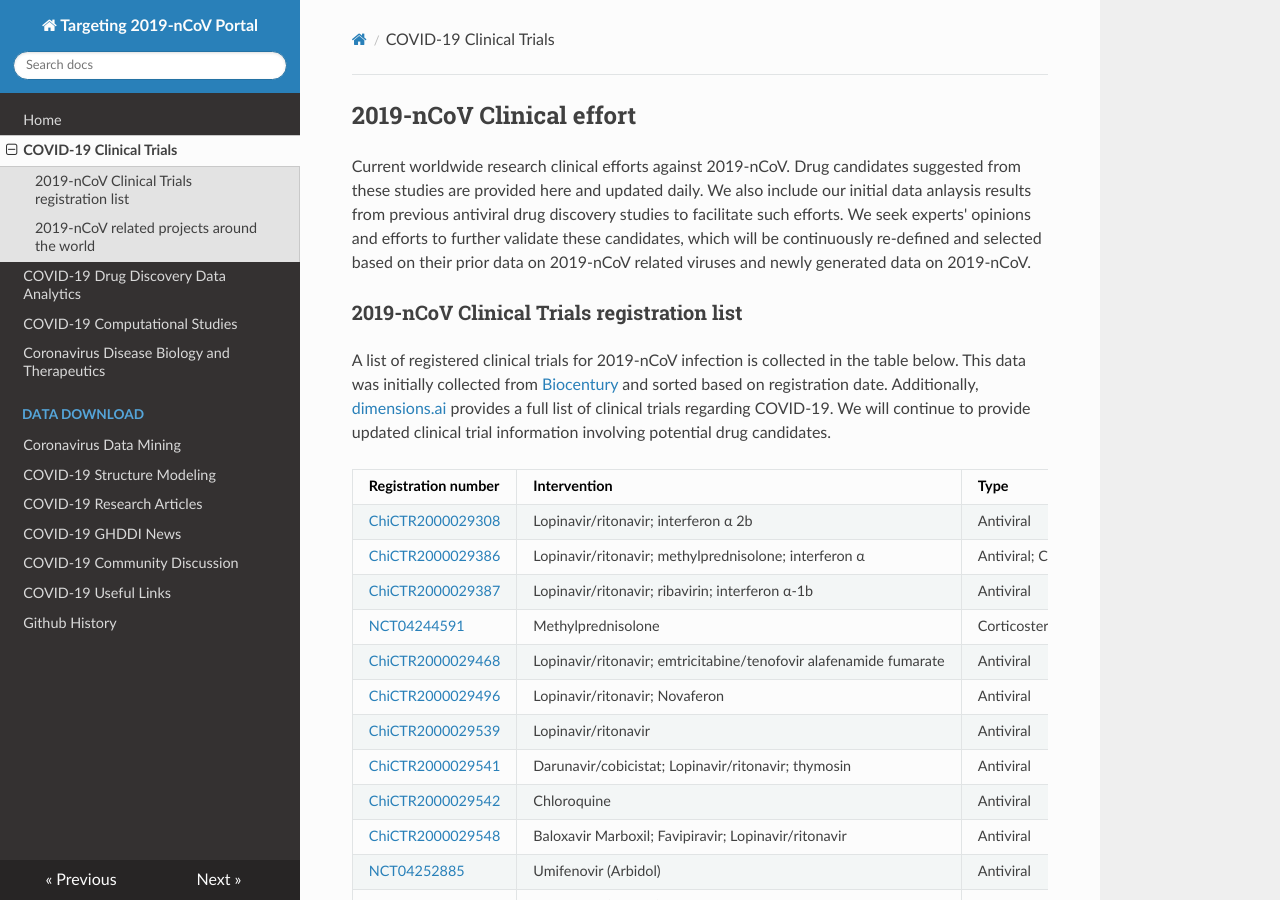
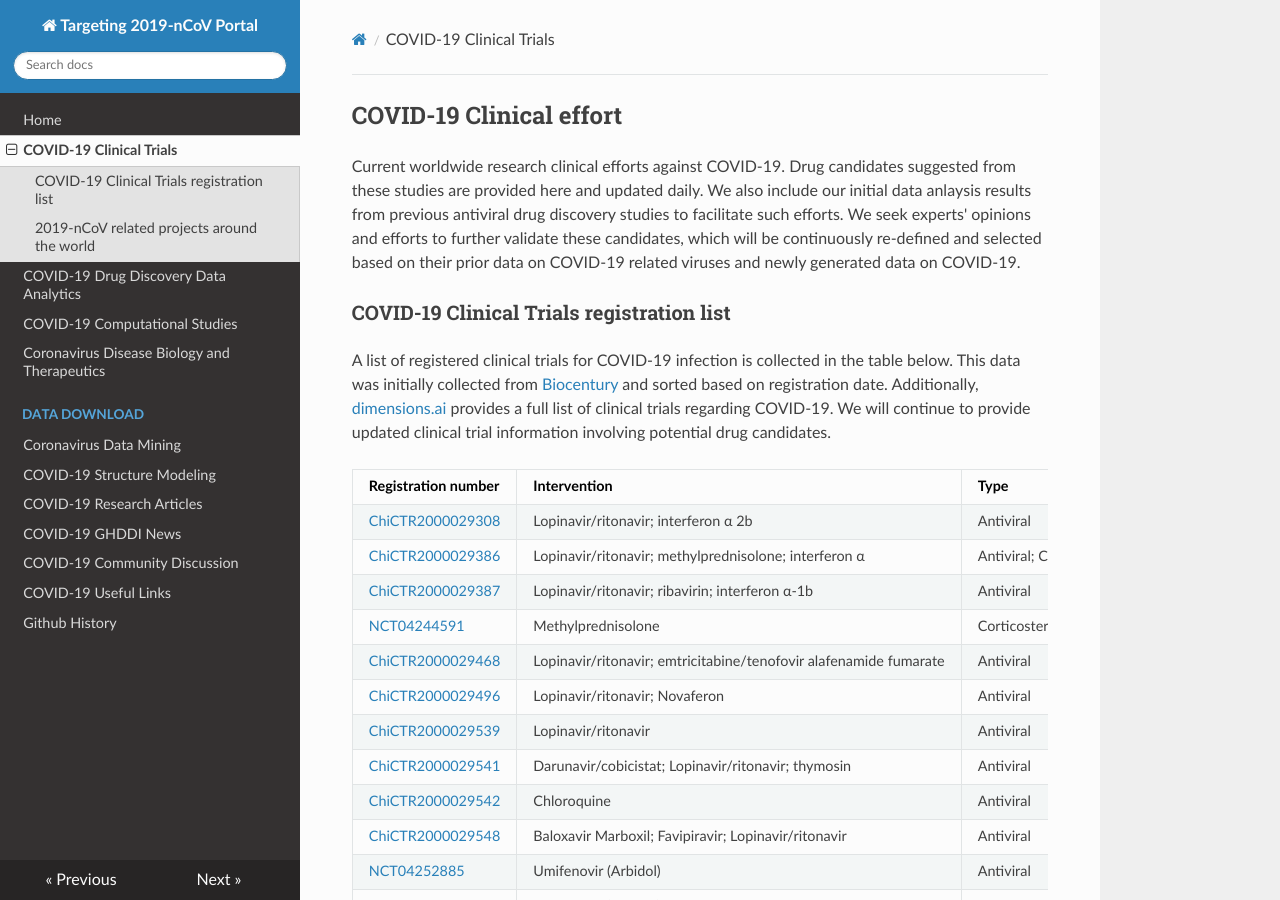
Before and after one commit to GHDDI-AILab/Targeting2019-nCoV, an MkDocs documentation site: the page built from docs/drug_candidates.md, in a window 1280 px wide and 900 px high. Built offline with MkDocs 1.6.1, drawn with Linux system fonts in a browser that asks for light colours; nearby versions of some CDN libraries.

Commit message:
Update drug_candidates.md

```diff
--- a/docs/drug_candidates.md
+++ b/docs/drug_candidates.md
@@ -1,10 +1,10 @@
-## 2019-nCoV Clinical effort
+## COVID-19 Clinical effort
 
-Current worldwide research clinical efforts against 2019-nCoV. Drug candidates suggested from these studies are provided here and updated daily. We also include our initial data anlaysis results from previous antiviral drug discovery studies to facilitate such efforts. We seek experts' opinions and efforts to further validate these candidates, which will be continuously re-defined and selected based on their prior data on 2019-nCoV related viruses and newly generated data on 2019-nCoV.
+Current worldwide research clinical efforts against COVID-19. Drug candidates suggested from these studies are provided here and updated daily. We also include our initial data anlaysis results from previous antiviral drug discovery studies to facilitate such efforts. We seek experts' opinions and efforts to further validate these candidates, which will be continuously re-defined and selected based on their prior data on COVID-19 related viruses and newly generated data on COVID-19.
 
-### 2019-nCoV Clinical Trials registration list
+### COVID-19 Clinical Trials registration list
 
-A list of registered clinical trials for 2019-nCoV infection is collected in the table below. This data was initially collected from [Biocentury](https://www.biocentury.com/article/304368) and sorted based on registration date. Additionally, [dimensions.ai](https://covid-19.dimensions.ai/) provides a full list of clinical trials regarding COVID-19. We will continue to provide updated clinical trial information involving potential drug candidates.
+A list of registered clinical trials for COVID-19 infection is collected in the table below. This data was initially collected from [Biocentury](https://www.biocentury.com/article/304368) and sorted based on registration date. Additionally, [dimensions.ai](https://covid-19.dimensions.ai/) provides a full list of clinical trials regarding COVID-19. We will continue to provide updated clinical trial information involving potential drug candidates.
 
 | Registration number                                          | Intervention                                                 | Type                      | Registration date |
 | ------------------------------------------------------------ | ------------------------------------------------------------ | ------------------------- | ----------------- |
```
